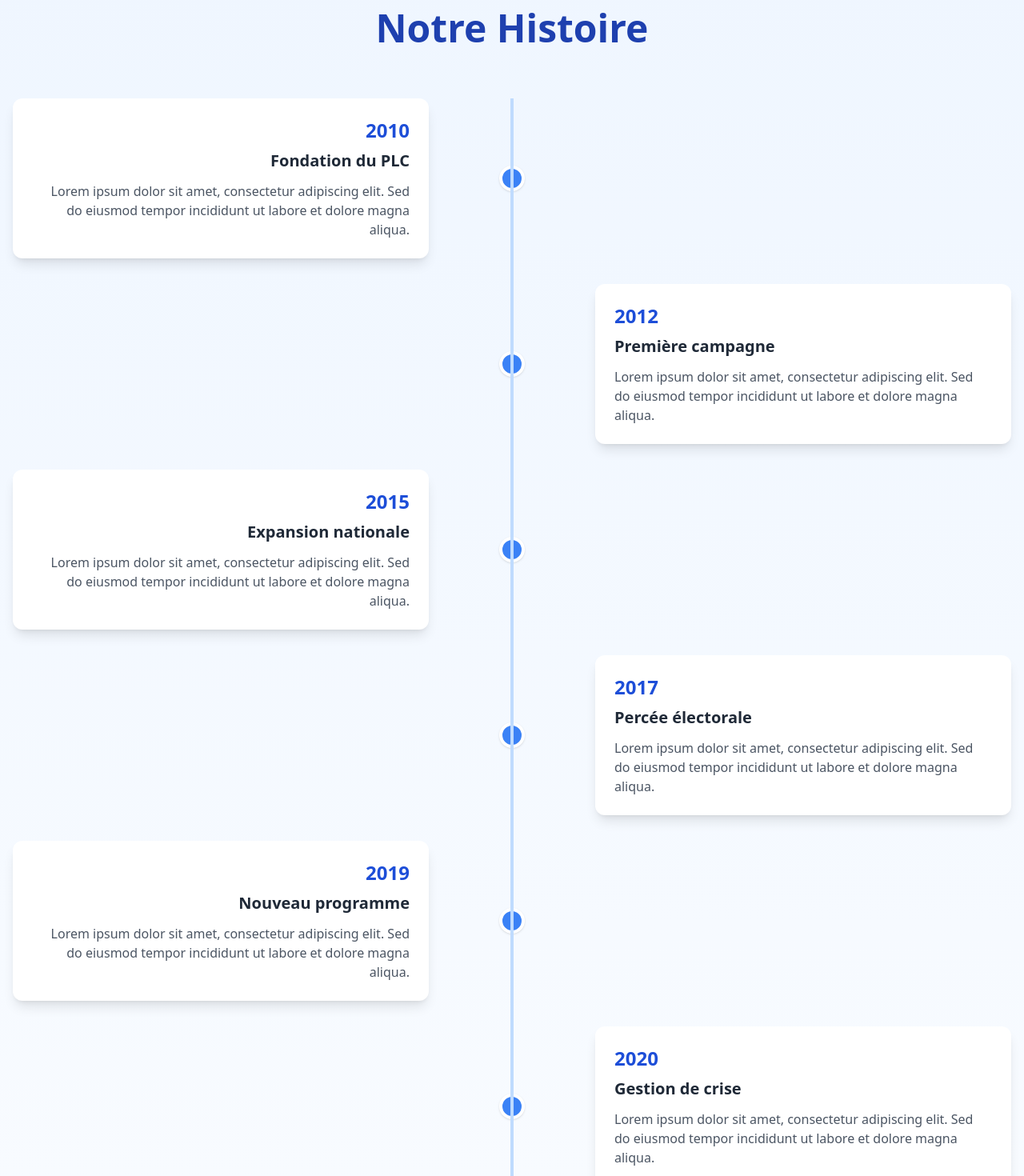
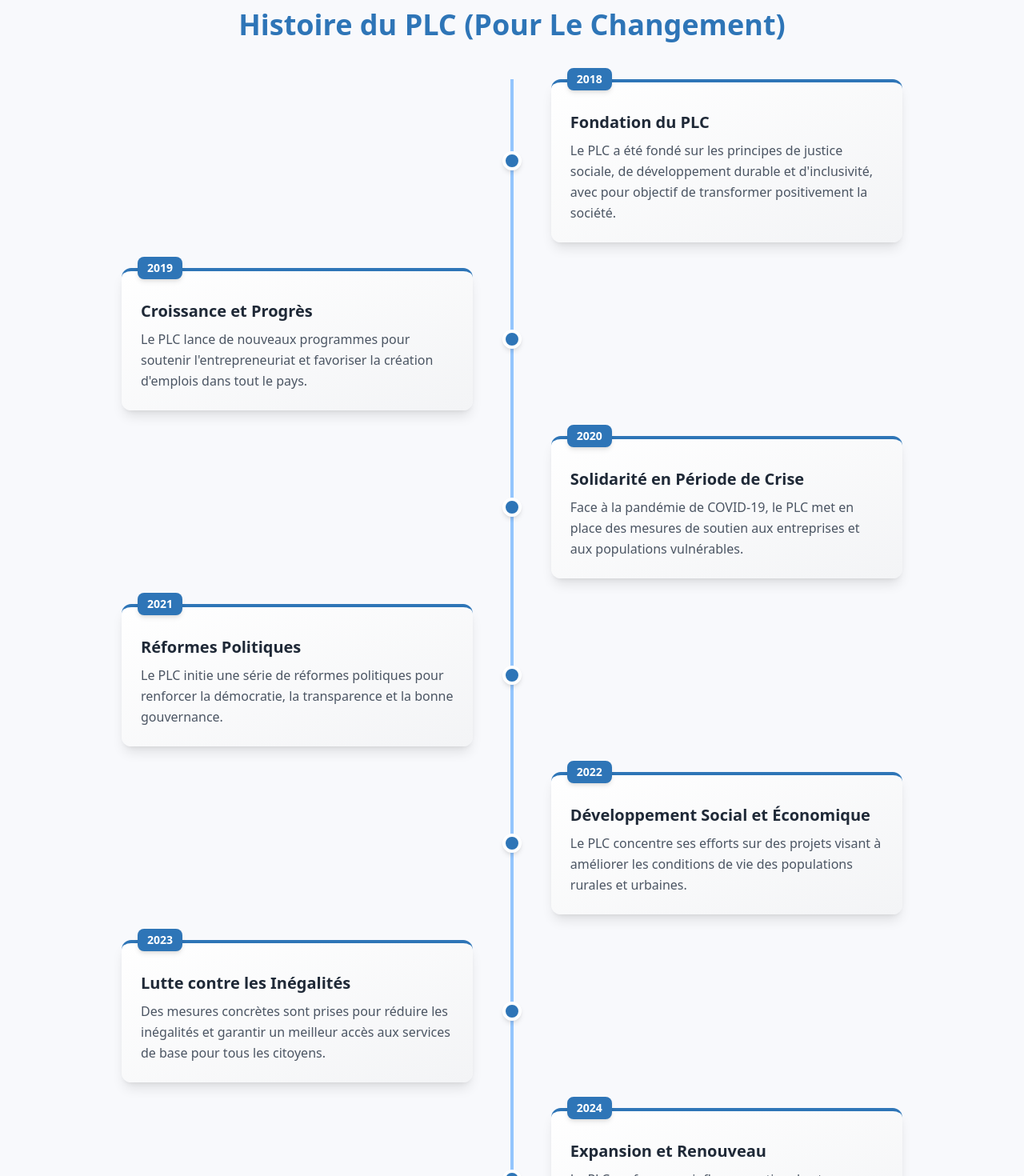
Before and after one commit to JojoELITE/contact_page, a Next.js app: page /Pages/LeParti in a window 1280 px wide. Shown: the part 1040-2510 px from the top of the page at 80% size. Built offline with nearby package versions, Linux system fonts and the light colour scheme.

Commit message:
Status_Règlements_Intérieurs and historique

```diff
--- a/app/Pages/LeParti/components/Historique_Fondation.tsx
+++ b/app/Pages/LeParti/components/Historique_Fondation.tsx
@@ -1,72 +1,110 @@
-import Image from "next/image"
+"use client";
 
-interface HistoryEventProps {
-  year: string
-  title: string
-  isLeft: boolean
-}
+import { motion } from "framer-motion";
 
-function NotreHistoire() {
-  const events: Omit<HistoryEventProps, "isLeft">[] = [
-    { year: "2010", title: "Fondation du PLC" },
-    { year: "2012", title: "Première campagne" },
-    { year: "2015", title: "Expansion nationale" },
-    { year: "2017", title: "Percée électorale" },
-    { year: "2019", title: "Nouveau programme" },
-    { year: "2020", title: "Gestion de crise" },
-    { year: "2022", title: "Victoires régionales" },
-    { year: "2023", title: "Vers l'avenir" },
-  ]
+const historiquePLC = [
+  {
+    year: "2025",
+    title: "Vers un Avenir Prometteur",
+    content: "Le PLC continue de promouvoir des politiques ambitieuses pour un développement durable, en mettant l'accent sur l'innovation et l'inclusion."
+  },
+  {
+    year: "2024",
+    title: "Expansion et Renouveau",
+    content: "Le PLC renforce son influence nationale et engage des réformes pour moderniser l'économie et renforcer la cohésion sociale."
+  },
+  {
+    year: "2023",
+    title: "Lutte contre les Inégalités",
+    content: "Des mesures concrètes sont prises pour réduire les inégalités et garantir un meilleur accès aux services de base pour tous les citoyens."
+  },
+  {
+    year: "2022",
+    title: "Développement Social et Économique",
+    content: "Le PLC concentre ses efforts sur des projets visant à améliorer les conditions de vie des populations rurales et urbaines."
+  },
+  {
+    year: "2021",
+    title: "Réformes Politiques",
+    content: "Le PLC initie une série de réformes politiques pour renforcer la démocratie, la transparence et la bonne gouvernance."
+  },
+  {
+    year: "2020",
+    title: "Solidarité en Période de Crise",
+    content: "Face à la pandémie de COVID-19, le PLC met en place des mesures de soutien aux entreprises et aux populations vulnérables."
+  },
+  {
+    year: "2019",
+    title: "Croissance et Progrès",
+    content: "Le PLC lance de nouveaux programmes pour soutenir l'entrepreneuriat et favoriser la création d'emplois dans tout le pays."
+  },
+  {
+    year: "2018",
+    title: "Fondation du PLC",
+    content: "Le PLC a été fondé sur les principes de justice sociale, de développement durable et d'inclusivité, avec pour objectif de transformer positivement la société."
+  },
+];
 
+// Trier les événements par année dans l'ordre croissant
+const historiquePLCSorted = historiquePLC.sort((a, b) => parseInt(a.year) - parseInt(b.year));
+
+function HistoriquePLC() {
   return (
-    <div className="bg-gradient-to-b from-blue-50 to-white py-16">
-      <div className="container mx-auto px-4">
-        <h1 className="text-5xl font-bold text-center text-blue-800 mb-16">Notre Histoire</h1>
+    <div className="bg-[#f8f9fc] py-16 flex items-center justify-center">
+      <div className="container mx-auto px-6 max-w-5xl">
+        <h1 className="text-4xl font-bold text-center text-[#2e75b7] mb-12">Histoire du PLC (Pour Le Changement)</h1>
 
         {/* Timeline */}
         <div className="relative">
-          <div className="absolute w-1 bg-blue-200 h-full left-1/2 transform -translate-x-1/2"></div>
+          {/* Ligne verticale */}
+          <div className="absolute left-1/2 transform -translate-x-1/2 w-1 bg-blue-300 h-full"></div>
 
-          {events.map((event, index) => (
-            <HistoryEvent key={event.year} {...event} isLeft={index % 2 === 0} />
+          {/* Éléments de la timeline */}
+          {historiquePLCSorted.map((event, index) => (
+            <EventSection key={index} {...event} isLeft={index % 2 === 0} />
           ))}
-        </div>
-
-        {/* Image illustrative */}
-        <div className="mt-24 flex flex-col items-center">
-          <Image
-            src="/PLC .jpg"
-            alt="Évolution du PLC à travers les années"
-            width={1200}
-            height={400}
-            className="rounded-xl shadow-2xl"
-          />
-          <p className="text-center text-gray-500 mt-4 italic">Notre parcours de 2010 à 2023</p>
         </div>
       </div>
     </div>
-  )
+  );
 }
 
-function HistoryEvent({ year, title, isLeft }: HistoryEventProps) {
-  return (
-    <div className={`flex flex-col md:flex-row items-center w-full mb-8 ${isLeft ? "md:flex-row-reverse" : ""}`}>
-      <div className="w-5/12 hidden md:block"></div>
-      <div className="w-2/12 flex justify-center">
-        <div className="w-8 h-8 bg-blue-500 rounded-full border-4 border-white shadow"></div>
-      </div>
-      <div className="w-full md:w-5/12 mt-4 md:mt-0">
-        <div className={`p-6 bg-white rounded-xl shadow-lg max-w-prose ${isLeft ? "text-right" : ""}`}>
-          <h2 className="text-2xl font-bold text-blue-700 mb-2">{year}</h2>
-          <h3 className="text-xl font-semibold text-gray-800 mb-3">{title}</h3>
-          <p className="text-gray-600">
-            Lorem ipsum dolor sit amet, consectetur adipiscing elit. Sed do eiusmod tempor incididunt ut labore et
-            dolore magna aliqua.
-          </p>
-        </div>
-      </div>
-    </div>
-  )
+interface EventSectionProps {
+  year: string;
+  title: string;
+  content: string;
+  isLeft: boolean;
 }
 
-export default NotreHistoire
+function EventSection({ year, title, content, isLeft }: EventSectionProps) {
+  return (
+    <motion.div
+      initial={{ opacity: 0, y: 50 }}
+      whileInView={{ opacity: 1, y: 0 }}
+      transition={{ duration: 0.5, ease: "easeOut" }}
+      viewport={{ once: true }}
+      className={`relative flex ${isLeft ? "justify-start" : "justify-end"} items-center w-full my-8`}
+    >
+      {/* Point sur la ligne */}
+      <div className="absolute left-1/2 transform -translate-x-1/2 w-6 h-6 bg-[#2e75b7] border-4 border-white rounded-full shadow-md"></div>
+
+      {/* Carte améliorée */}
+      <div
+        className={`relative w-[45%] bg-gradient-to-br from-white to-gray-100 shadow-lg rounded-xl p-6 border-t-4 border-[#2e75b7] transition-all duration-300 ease-in-out hover:shadow-2xl ${
+          isLeft ? "ml-auto" : "mr-auto"
+        }`}
+      >
+        {/* Année mise en valeur */}
+        <div className="absolute top-[-18px] left-5 bg-[#2e75b7] text-white px-3 py-1 rounded-lg text-sm font-bold shadow-md">
+          {year}
+        </div>
+
+        {/* Contenu */}
+        <h2 className="text-xl font-bold text-gray-800 mt-3">{title}</h2>
+        <p className="text-gray-600 mt-2 leading-relaxed">{content}</p>
+      </div>
+    </motion.div>
+  );
+}
+
+export default HistoriquePLC;
```
Also changed, not shown: app/Pages/LeParti/components/Statuts_Règlements_Intérieurs.tsx (line endings or trailing spaces).
